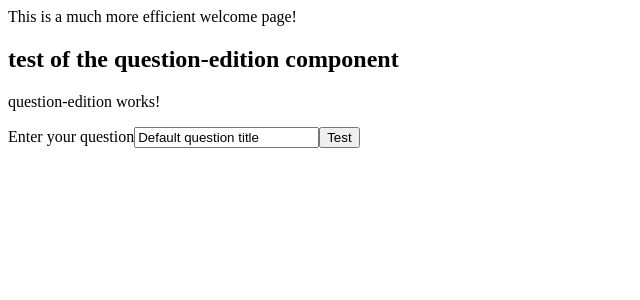
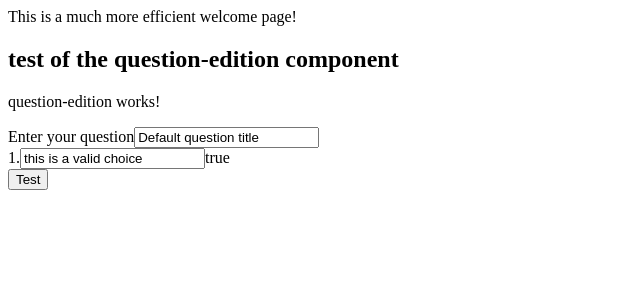
Before and after one commit to thomasbroussard/2020s2-adv-angular, an Angular app: page / in a window 1280 px wide. Shown: the top 300 px of the page, without its empty margins (0-640 px from the left). Built offline with nearby package versions, Linux system fonts and the light colour scheme.

Commit message:
* added typescript class "choice"

```diff
--- a/src/app/components/question-edition/question-edition.component.html
+++ b/src/app/components/question-edition/question-edition.component.html
@@ -1,7 +1,12 @@
 <p>question-edition works!</p>
 
 <form>
-    <label>Enter your question</label> <input name="question-title" value="{{defaultQuestion.title}}">
+    <div>
+         <label>Enter your question</label> <input name="question-title" value="{{defaultQuestion.title}}">
+    </div>
+    <div *ngFor="let currentChoice of defaultQuestion.choices">
+        <label>1.</label><input name="choice1" value="{{currentChoice.title}}"> <span>{{currentChoice.validity}}</span>
+    </div>
     <button type="submit"><label>Test</label></button>
 
 
--- a/src/app/components/question-edition/question-edition.component.ts
+++ b/src/app/components/question-edition/question-edition.component.ts
@@ -1,4 +1,5 @@
 import { Component, OnInit } from '@angular/core';
+import { Choice } from 'src/app/datamodel/Choice';
 import { Question } from 'src/app/datamodel/Question';
 
 @Component({
@@ -12,7 +13,10 @@ export class QuestionEditionComponent implements OnInit {
 
 
   constructor() {
-    this.defaultQuestion = new Question("Default question title");
+    var defaultChoices = [
+      new Choice("this is a valid choice", true)
+    ];
+    this.defaultQuestion = new Question("Default question title", defaultChoices);
    }
 
   ngOnInit(): void {
--- /dev/null
+++ b/src/app/datamodel/Choice.ts
@@ -0,0 +1,10 @@
+export class Choice{
+    title !:string;
+    validity !:boolean;
+
+
+    constructor(title :string, validity: boolean){
+        this.title = title;
+        this.validity = validity;
+    }
+}
--- a/src/app/datamodel/Question.ts
+++ b/src/app/datamodel/Question.ts
@@ -1,8 +1,12 @@
+import { Choice } from './Choice';
+
 export class Question {
     title:string;
+    choices :Choice[] = new Array();
 
-    constructor(title:string){
+    constructor(title:string, choices:Choice[]){
         this.title = title;
+        this.choices = choices;
     }
 
 }
```
